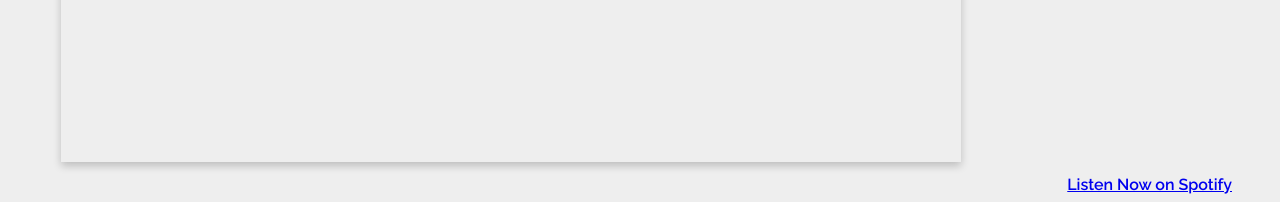
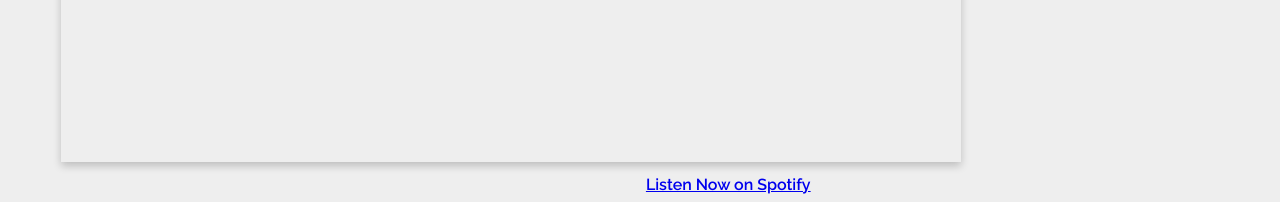
Before and after one commit to anvitaguptaa/spotify-visualizer, a Flask app: template templates/main.html in a window 1280 px wide. Shown: the part 1239-1441 px from the top of the page. Run offline with Flask 2, Linux system fonts and the light colour scheme; the template is opened without the code that fills it, so the values that code supplies are empty.

Commit message:
Increased Spotify content attribution

```diff
--- a/static/main.css
+++ b/static/main.css
@@ -236,7 +236,8 @@ body {
   }
 
   .link {
-    margin-left: 52.5%;
+    text-align: right;
+    margin-right: 36.5%;
   }
 }
 
```
Also changed, not shown: 1 other file.
